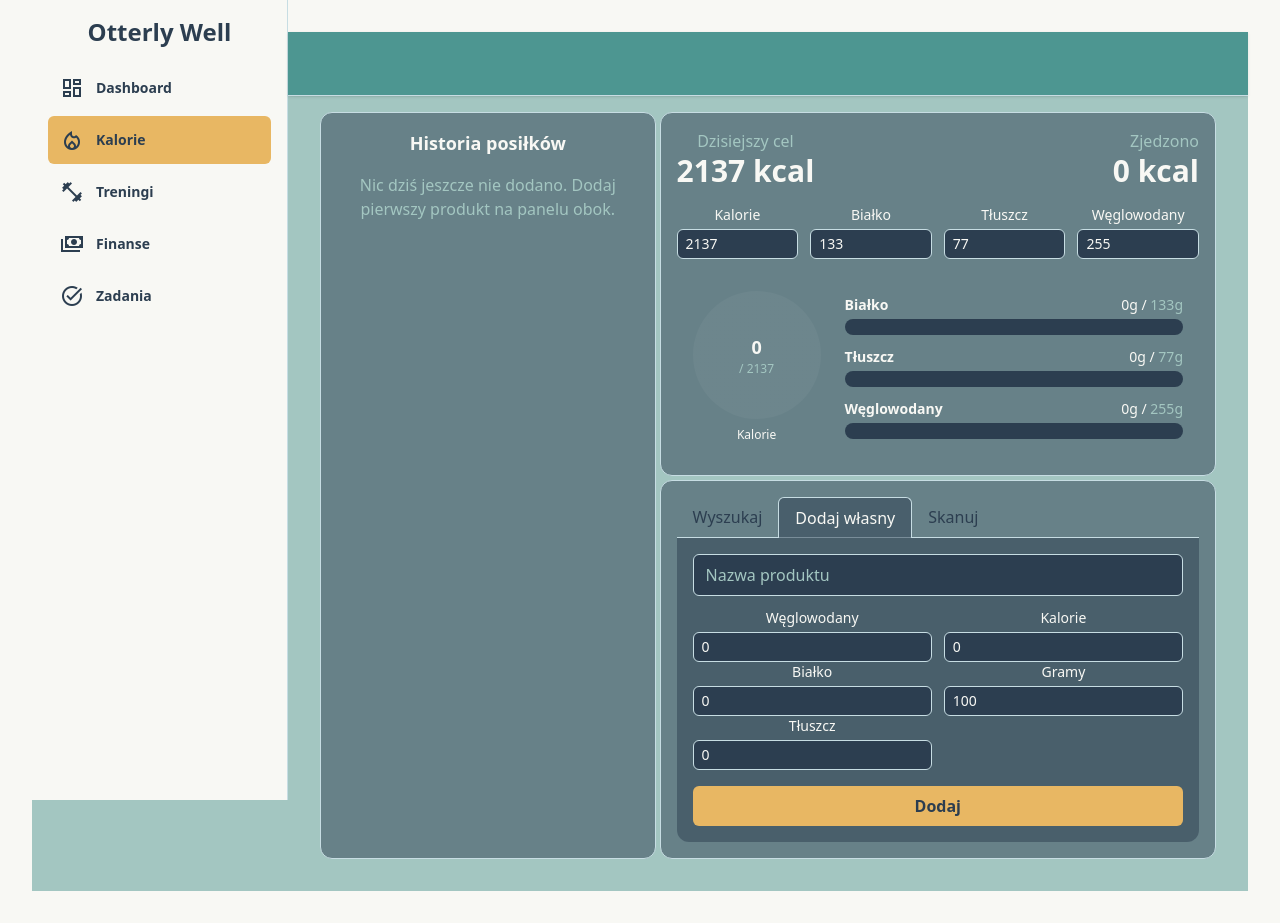
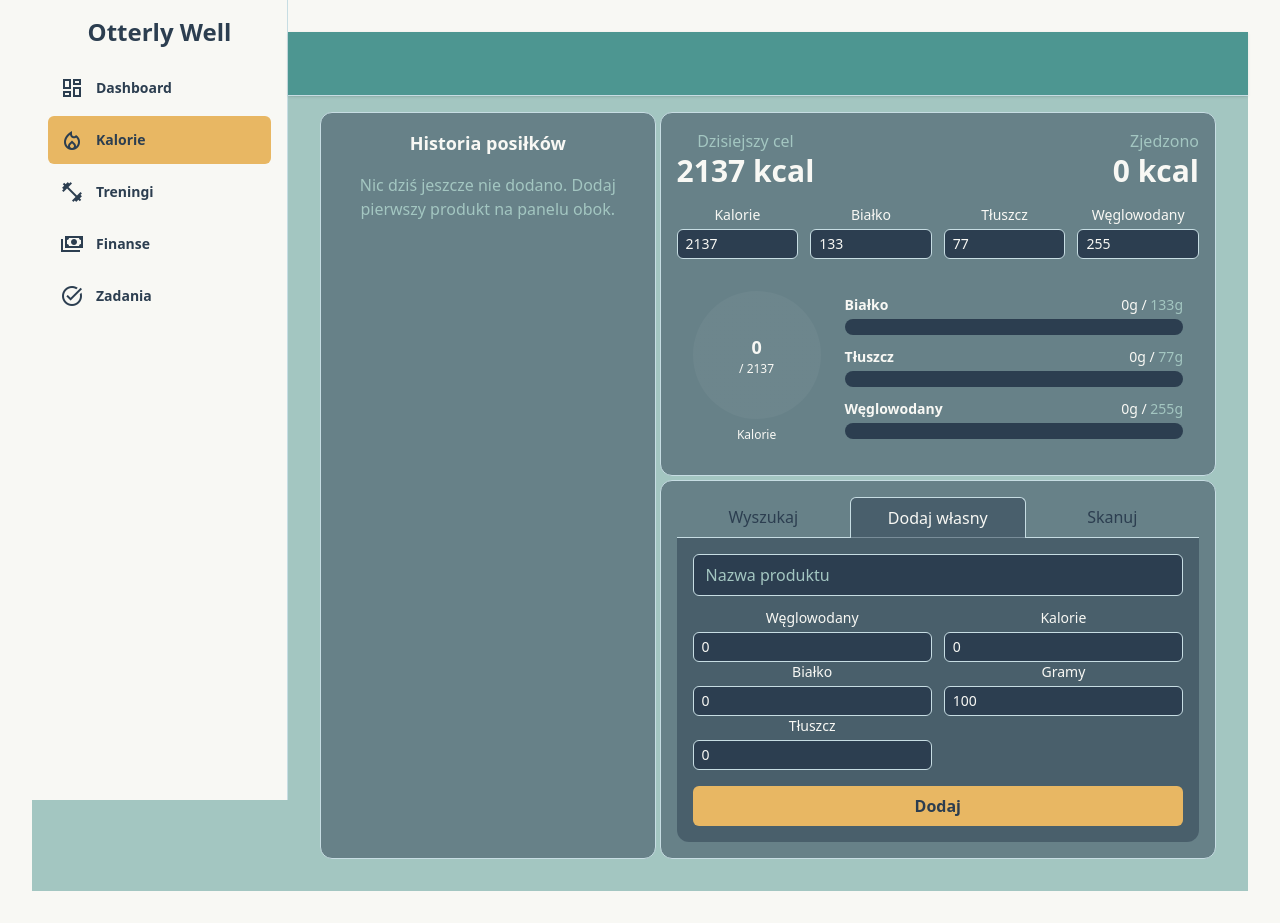
Before and after one commit to czarekmilek/OtterlyWell, a React (Vite) app in the folder otterly-well/: page /calories in a window 1280 px wide. Built offline with nearby package versions, Linux system fonts and the light colour scheme.

Commit message:
Made tabs in add new products tile more natural

```diff
--- a/otterly-well/src/components/Calories/Calories.tsx
+++ b/otterly-well/src/components/Calories/Calories.tsx
@@ -115,7 +115,7 @@ export default function Calories() {
   }
 
   const getTabClassName = (tabName: typeof activeTab) =>
-    `px-4 py-2 rounded-t-md transition-colors relative -mb-px ${
+    `flex-1 text-center px-2 sm:px-4 py-2 rounded-t-md transition-colors relative -mb-px ${
       activeTab === tabName
         ? "bg-brand-neutral-dark/50 text-brand-neutral-light border-x border-t border-brand-depth border-b-transparent"
         : "text-brand-neutral-dark hover:bg-brand-accent-3 border-b border-brand-depth cursor-pointer"
--- a/otterly-well/src/components/Calories/components/MacroTracking/CircleCharts.tsx
+++ b/otterly-well/src/components/Calories/components/MacroTracking/CircleCharts.tsx
@@ -64,13 +64,12 @@ export function BigCircle({
         {/* inner circle */}
         <div
           className="flex flex-col p-5 items-center justify-center rounded-full text-brand-neutral-light
-                    w-20 h-20 sm:w-24 sm:h-24 bg-gradient-radial
-                    from-brand-neutral-dark to-brand-neutral-dark/0 transition-all"
+                    w-20 h-20 sm:w-24 sm:h-24 transition-all"
         >
           <span className="text-base sm:text-lg font-semibold">
             {value.toFixed ? value.toFixed(0) : value}
           </span>
-          <span className="text-sm sm:text-xs text-brand-secondary">
+          <span className="text-sm sm:text-xs text-brand-neutral-light">
             / {goal}
           </span>
         </div>
```
